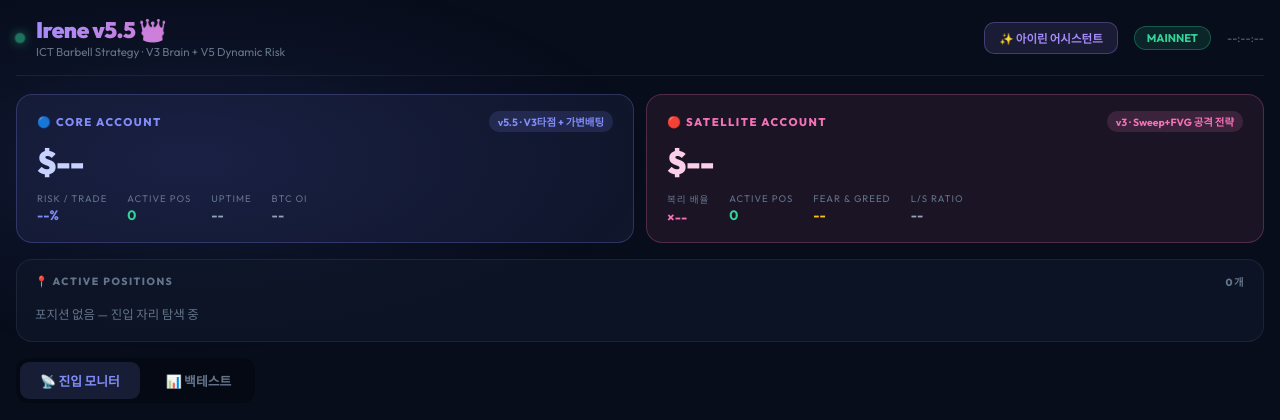
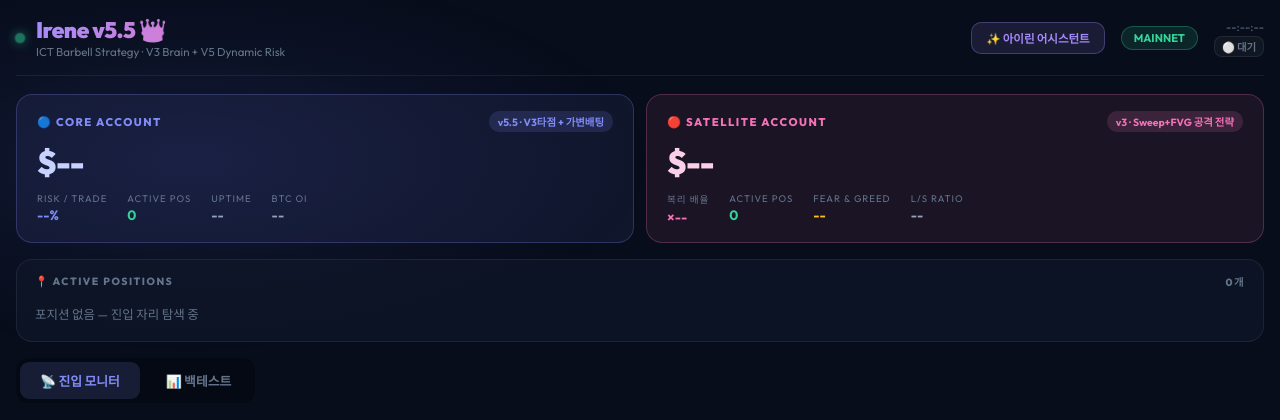
Before and after one commit to LEODIO2026/irene-bot, a Python web app: template execution/templates/dashboard.html in a window 1280 px wide. Shown: the top 420 px of the page. Run offline with Jinja, Linux system fonts and the light colour scheme; the template is opened without the code that fills it, so the values that code supplies are empty.

Commit message:
feat: 대시보드 우측 상단 KST 시간 + 킬존 배지 표시

```diff
--- a/execution/templates/dashboard.html
+++ b/execution/templates/dashboard.html
@@ -67,7 +67,12 @@ body::before {
   text-decoration:none; transition:all .2s; white-space:nowrap;
 }
 .btn-assistant:hover { background:rgba(167,139,250,0.22); border-color:rgba(167,139,250,0.55); }
-.server-time { font-size:0.7em; color:var(--muted); font-variant-numeric:tabular-nums; }
+.server-time { display:flex; flex-direction:column; align-items:flex-end; gap:2px; }
+.server-time .st-clock { font-size:0.72em; color:var(--muted); font-variant-numeric:tabular-nums; }
+.server-time .st-kz { font-size:0.65em; font-weight:700; padding:2px 7px; border-radius:8px; }
+.st-kz.kz-active { background:rgba(52,211,153,0.12); color:var(--green); border:1px solid rgba(52,211,153,0.3); }
+.st-kz.kz-asian  { background:rgba(251,191,36,0.12);  color:var(--yellow); border:1px solid rgba(251,191,36,0.3); }
+.st-kz.kz-off    { background:rgba(255,255,255,0.04); color:var(--muted);  border:1px solid rgba(255,255,255,0.08); }
 .hb-dot { width:8px; height:8px; border-radius:50%; background:var(--green); box-shadow:0 0 8px var(--green); animation:hb 1.5s infinite; display:inline-block; }
 @keyframes hb { 0%,100%{opacity:1;transform:scale(1)} 50%{opacity:.5;transform:scale(1.3)} }
 
@@ -235,7 +240,10 @@ tr td:last-child  { border-radius:0 8px 8px 0; }
   <div class="hd-right">
     <a href="/trade-assistant" class="btn-assistant">✨ 아이린 어시스턴트</a>
     <div id="modePill" class="mode-pill mode-live">MAINNET</div>
-    <div class="server-time" id="srvTime">--:--:--</div>
+    <div class="server-time">
+      <span class="st-clock" id="srvTime">--:--:--</span>
+      <span class="st-kz kz-off" id="killzoneBadge">⚪ 대기</span>
+    </div>
   </div>
 </div>
 
@@ -497,7 +505,11 @@ async function update() {
     }
 
     // 헤더
-    document.getElementById('srvTime').textContent = d.server_time || '--';
+    document.getElementById('srvTime').textContent = (d.server_time || '--') + ' KST';
+    const kzEl = document.getElementById('killzoneBadge');
+    const kz = d.killzone || '⚪ 대기';
+    kzEl.textContent = kz;
+    kzEl.className = 'st-kz ' + (kz.includes('런던') || kz.includes('뉴욕') ? 'kz-active' : kz.includes('아시안') ? 'kz-asian' : 'kz-off');
     const pill = document.getElementById('modePill');
     pill.textContent = d.mode;
     pill.className = 'mode-pill ' + (d.mode === 'MAINNET' ? 'mode-live' : 'mode-test');
```
Also changed, not shown: execution/tv_bridge.py (+9 -1 lines).
